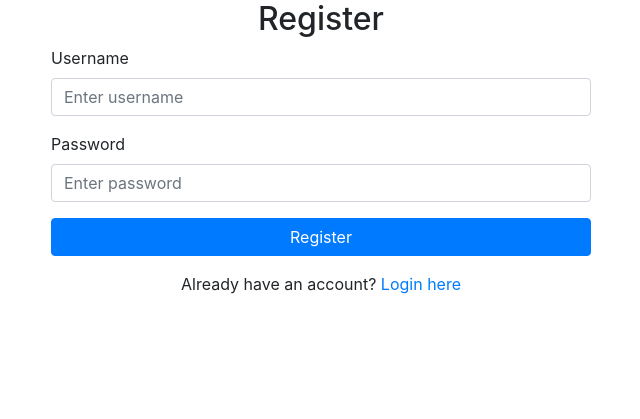
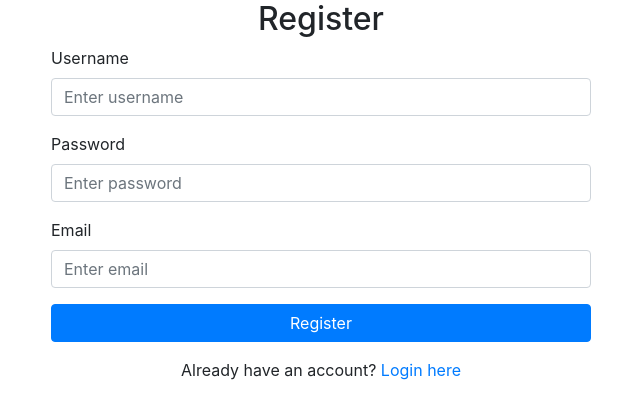
Before and after one commit to erdey2/online_car_rental, a Flask app: page /register in a window 1280 px wide. Shown: the top 419 px of the page, without its empty margins (319-959 px from the left). Run offline with Flask 3, Linux system fonts and the light colour scheme; some libraries are stand-ins or nearby versions.

Commit message:
register.html updated

```diff
--- a/app/templates/register.html
+++ b/app/templates/register.html
@@ -21,6 +21,11 @@
                         <label for="password">Password</label>
                         <input type="password" class="form-control" id="password" name="password" placeholder="Enter password" required>
                     </div>
+                    <div class="form-group">
+                        <label for="email">Email</label>
+                        <input type="email" class="form-control" id="email" name="email" placeholder="Enter email" required>
+                    </div>
+
                     <button type="submit" class="btn btn-primary btn-block">Register</button>
                 </form>
                 <p class="text-center mt-3">Already have an account? <a href="{{ url_for('login') }}">Login here</a></p>
```
